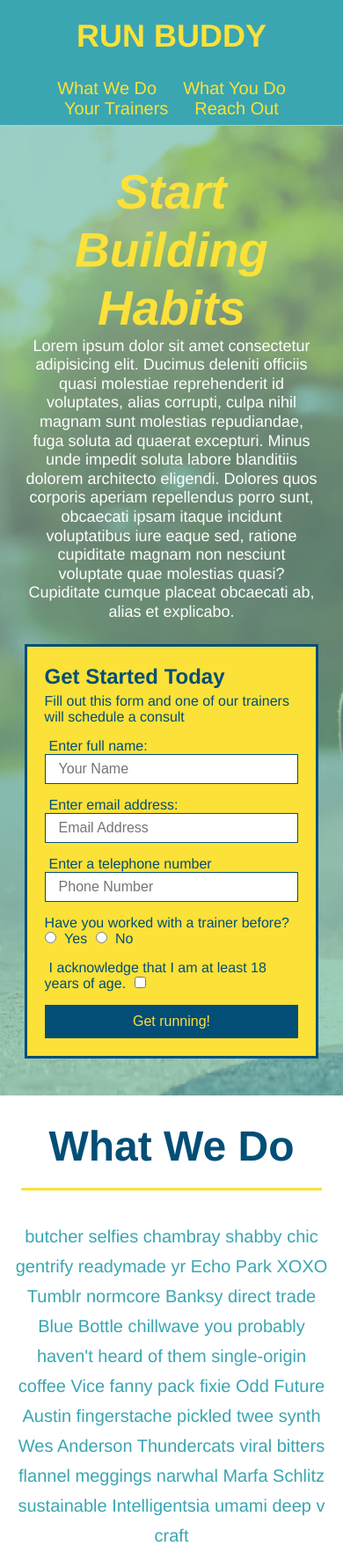
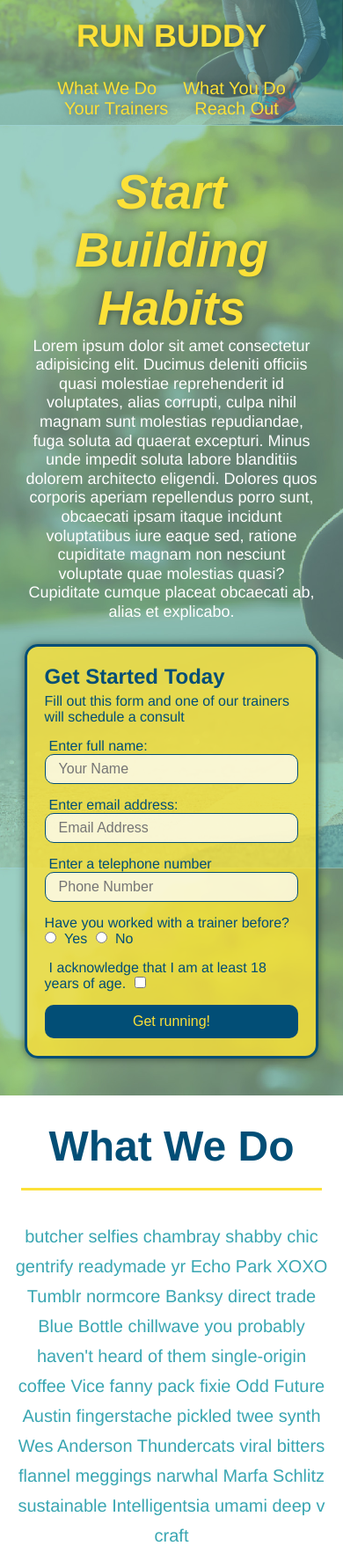
Before and after one commit to Asafran92/run-buddy, a plain HTML site: page index.html in a window 390 px wide. Shown: the top 1765 px of the page at 88% size. Drawn offline with Linux system fonts and the light colour scheme.

Commit message:
added pseudo classes

```diff
--- a/assets/css/style.css
+++ b/assets/css/style.css
@@ -12,17 +12,25 @@
 
 /*apply sty;es to <header> */
 header {
+    background-image: url("../images/hero-bg.jpg");
+    background-size: cover;
+    background-attachment: fixed;
+    background-position: 80%;
     padding: 20px 35px;
     background-color: #39a6b2;
     display: flex;
     justify-content: space-between;
     flex-wrap: wrap;
+    position: -webkit-sticky;
+    position: sticky;
+    top: 0;
 }
 header h1 {
     font-weight: bold;
     font-size: 36px;
     color: #fce138;
     margin: 0;
+    text-shadow: 0 0 10px rgba(0, 0, 0, 0.5);
 }
 header a {
     text-decoration: none;
@@ -42,6 +50,14 @@
     padding: 10px 15px;
     font-weight: lighter;
     font-size:  1.55vw;
+    text-shadow: 0 0 10px rgba(0, 0, 0, 0.5);
+}
+
+header nav ul li a:hover {
+    background-color: #fce138;
+    color: #024e76;
+    border-radius: 15px;
+    text-shadow: none;
 }
 footer {
     background: #fce138;
@@ -72,7 +88,8 @@
 .hero {
     background-image: url("../images/hero-bg.jpg");
     background-size: cover;
-    background-position: center;
+    background-attachment: fixed;
+    background-position: 80%;
     display: flex;
     justify-content: center;
     flex-wrap: wrap;
@@ -81,11 +98,13 @@
 /* Hero Style End */
 .hero-form {
     border: 3px solid #024e76;
-    background-color: #fce138;
+    background-color: rgba(252, 225, 56, 0.8);
     padding: 20px;
     color: #024e76;
     width: 40%;
     margin: 3.5%;
+    box-shadow: 0 0 10px rgba(0, 0, 0, 0.5);
+    border-radius: 15px;
 }
 .hero-form h3 {
     font-size: 24px;
@@ -102,7 +121,15 @@
     color: #024e76;
     width: 100%;
     margin-bottom: 15px;
+    border-radius: 10px;
+    background-color: rgba(255, 255, 255, .75);
 }
+
+.form-input:focus {
+    background-color: rgba(255, 255, 255, 1);
+    outline: none;
+}
+
 .hero-form label {
     margin: 0 5px;
 }
@@ -112,6 +139,11 @@
     border: none;
     padding: 10px 20px;
     font-size: 16px;
+    border-radius: 10px;
+}
+
+.hero-form button:hover {
+    background-color: #39a6b2;
 }
 
 .hero-cta {
@@ -127,6 +159,7 @@
     font-style: italic;
     font-size: 55px;
     color: #fce138;
+    text-shadow: 0 0 10px rgba(0, 0, 0, 0.5);
 }
 
 .intro p {
@@ -175,11 +208,11 @@
     margin: 50px auto;
     padding-bottom: 50px;
     width: 80%;
-    border-bottom: 1px solid #39a6b2;
     display: flex;
     flex-wrap: wrap;
     align-items: center;
     justify-content: space-between;
+    border-bottom: 1px solid #39a6b2;
 }
 
 .step-info {
@@ -200,6 +233,10 @@
 
 .step-img img {
     max-width: 100%;
+}
+
+.step:last-child {
+    border-bottom: none;
 }
 
 .trainer {
@@ -289,6 +326,12 @@
     width: 100%;
     margin-bottom: 15px;
     margin-top: 5px;
+    border-radius: 10px;
+    background-color: rgba(255,255,255, 0.75);
+}
+
+.contact-form input:focus, .contact-form textarea:focus {
+    background-color: rgba(255, 255, 255, 1);
 }
 
 .contact-form button {
@@ -299,17 +342,25 @@
     text-align: center;
     padding: 15px 0;
     font-size: 16px;
+    border-radius: 10px;
+}
+
+.contact-form button:hover {
+    color: #fce138;
+    background: #39a6b2;
 }
 
 .contact-info a {
     color: #fce138;
 }
 
+
 /* MEDIA QUERY FOR SMALLER DESKTOP SCREENS AND SMALLER */
 @media screen and (max-width: 980px) {
     header {
         padding-bottom: 0;
         justify-content: center;
+        position: relative;
     }
 
     header h1 {
```
